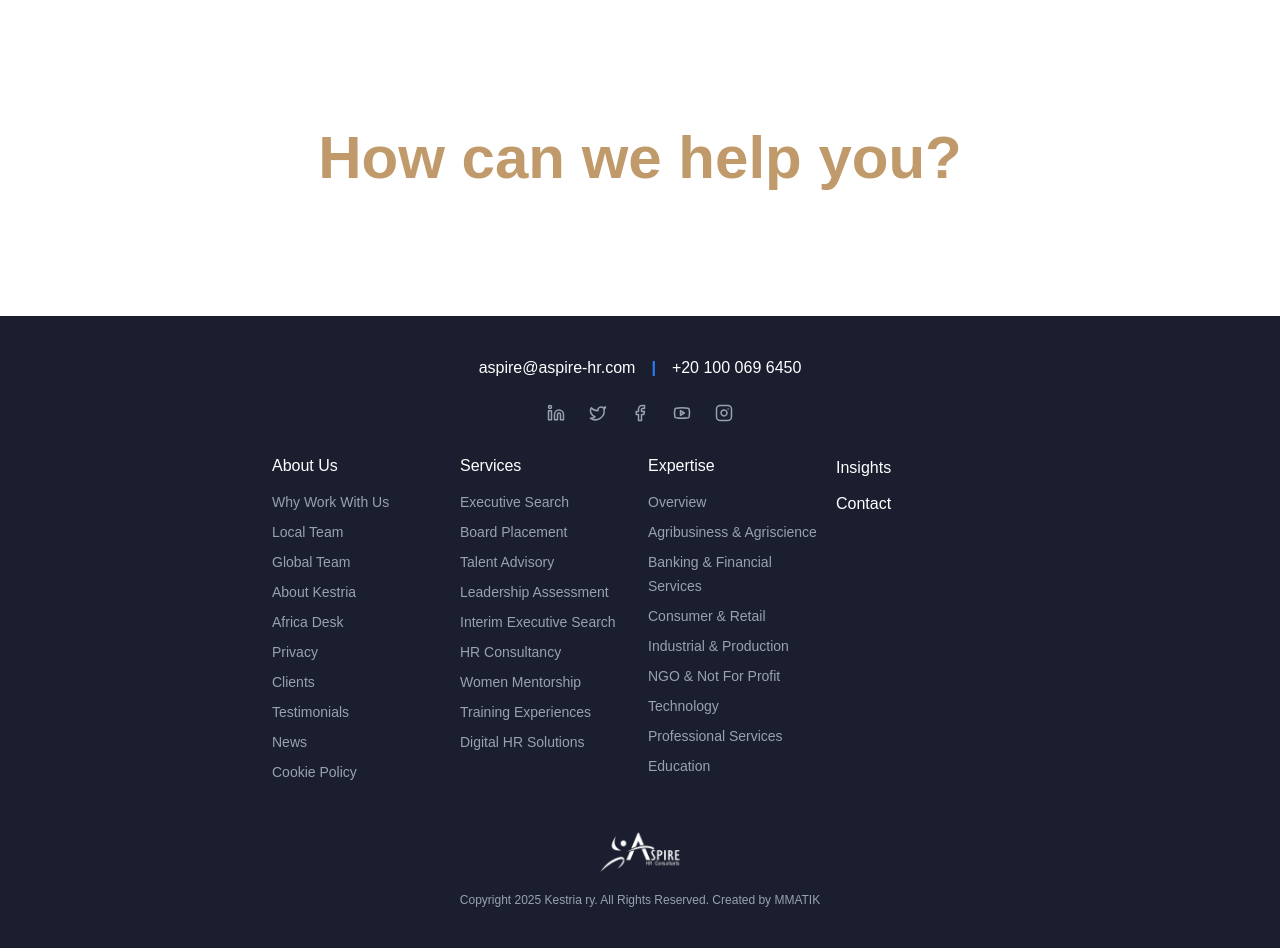
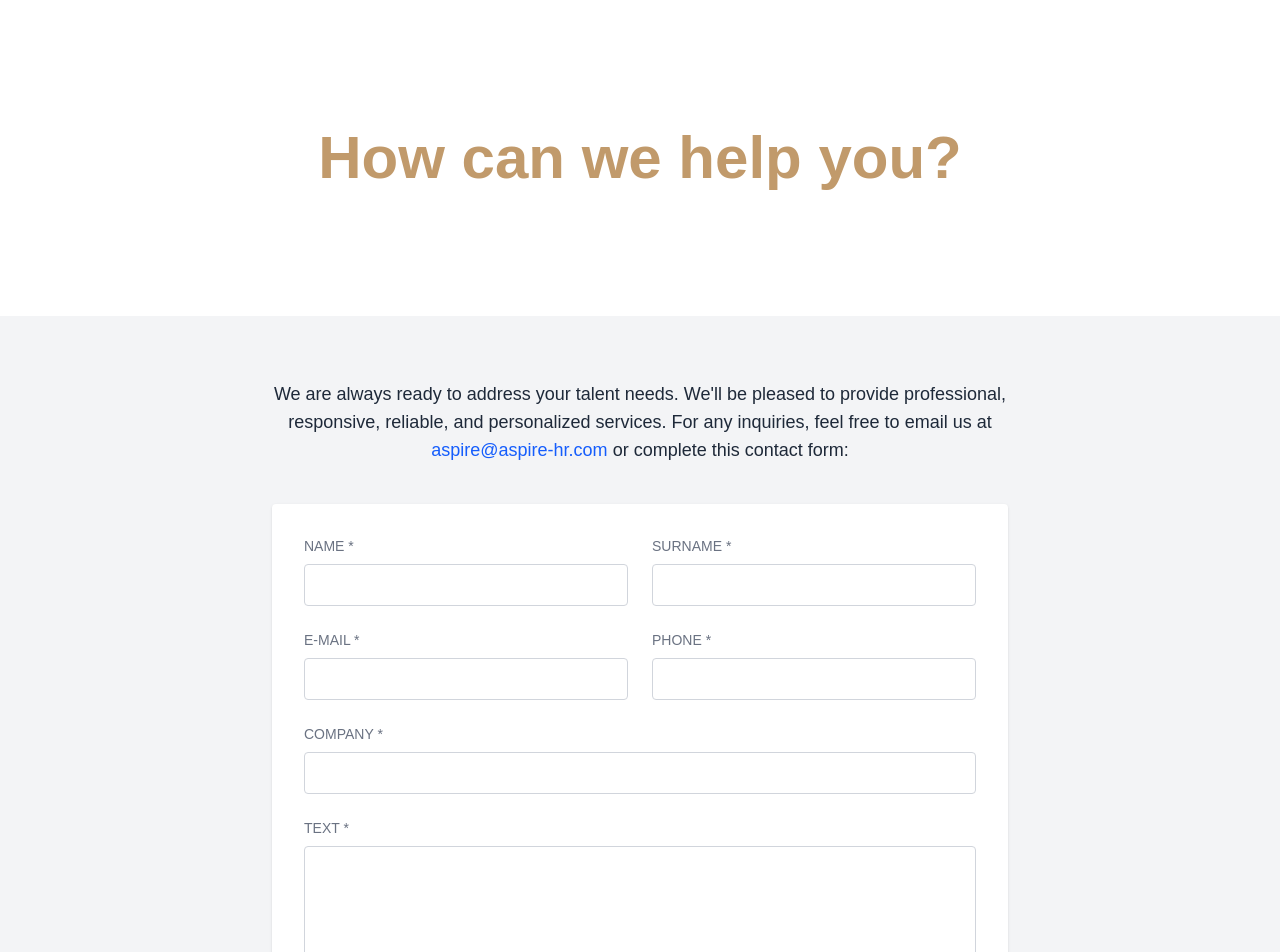
Before and after one commit to MunimUsmani/aspire-web, a Next.js app: page /contact in a window 1280 px wide. Shown: the top 952 px of the page. Built offline with nearby package versions, Linux system fonts and the light colour scheme; a web font is replaced by a local one.

Commit message:
contact form done

```diff
--- /dev/null
+++ b/src/app/components/ContactForm.tsx
@@ -0,0 +1,153 @@
+"use client";
+
+import { useState } from "react";
+import { ArrowRight } from 'lucide-react';
+
+const ContactForm = () => {
+  const [formData, setFormData] = useState({
+    name: "",
+    surname: "",
+    email: "",
+    phone: "",
+    company: "",
+    text: "",
+  });
+
+  const handleChange = (e: React.ChangeEvent<HTMLInputElement | HTMLTextAreaElement>) => {
+    const { name, value } = e.target;
+    setFormData((prev) => ({
+      ...prev,
+      [name]: value,
+    }));
+  };
+
+  const handleSubmit = (e: React.FormEvent) => {
+    e.preventDefault();
+    // Handle form submission logic here
+    console.log(formData);
+  };
+
+  return (
+    <section className="bg-gray-100 py-16">
+      <div className="container mx-auto px-4 max-w-3xl">
+        <div className="text-center mb-10">
+          <p className="text-gray-800 text-lg">
+            We are always ready to address your talent needs. We'll be pleased to
+            provide professional, responsive, reliable, and personalized services. For
+            any inquiries, feel free to email us at{" "}
+            <a href="mailto:aspire@aspire-hr.com" className="text-blue-600 hover:underline">
+              aspire@aspire-hr.com
+            </a>{" "}
+            or complete this contact form:
+          </p>
+        </div>
+
+        <form onSubmit={handleSubmit} className="bg-white p-8 rounded-sm shadow-sm">
+          <div className="grid grid-cols-1 md:grid-cols-2 gap-6 mb-6">
+            <div>
+              <label htmlFor="name" className="block text-gray-500 text-sm font-medium mb-2">
+                NAME <span className="text-gray-500">*</span>
+              </label>
+              <input
+                type="text"
+                id="name"
+                name="name"
+                value={formData.name}
+                onChange={handleChange}
+                required
+                className="w-full px-3 py-2 border border-gray-300 rounded-sm focus:outline-none focus:ring-1 focus:ring-blue-500"
+              />
+            </div>
+            <div>
+              <label htmlFor="surname" className="block text-gray-500 text-sm font-medium mb-2">
+                SURNAME <span className="text-gray-500">*</span>
+              </label>
+              <input
+                type="text"
+                id="surname"
+                name="surname"
+                value={formData.surname}
+                onChange={handleChange}
+                required
+                className="w-full px-3 py-2 border border-gray-300 rounded-sm focus:outline-none focus:ring-1 focus:ring-blue-500"
+              />
+            </div>
+          </div>
+
+          <div className="grid grid-cols-1 md:grid-cols-2 gap-6 mb-6">
+            <div>
+              <label htmlFor="email" className="block text-gray-500 text-sm font-medium mb-2">
+                E-MAIL <span className="text-gray-500">*</span>
+              </label>
+              <input
+                type="email"
+                id="email"
+                name="email"
+                value={formData.email}
+                onChange={handleChange}
+                required
+                className="w-full px-3 py-2 border border-gray-300 rounded-sm focus:outline-none focus:ring-1 focus:ring-blue-500"
+              />
+            </div>
+            <div>
+              <label htmlFor="phone" className="block text-gray-500 text-sm font-medium mb-2">
+                PHONE <span className="text-gray-500">*</span>
+              </label>
+              <input
+                type="tel"
+                id="phone"
+                name="phone"
+                value={formData.phone}
+                onChange={handleChange}
+                required
+                className="w-full px-3 py-2 border border-gray-300 rounded-sm focus:outline-none focus:ring-1 focus:ring-blue-500"
+              />
+            </div>
+          </div>
+
+          <div className="mb-6">
+            <label htmlFor="company" className="block text-gray-500 text-sm font-medium mb-2">
+              COMPANY <span className="text-gray-500">*</span>
+            </label>
+            <input
+              type="text"
+              id="company"
+              name="company"
+              value={formData.company}
+              onChange={handleChange}
+              required
+              className="w-full px-3 py-2 border border-gray-300 rounded-sm focus:outline-none focus:ring-1 focus:ring-blue-500"
+            />
+          </div>
+
+          <div className="mb-8">
+            <label htmlFor="text" className="block text-gray-500 text-sm font-medium mb-2">
+              TEXT <span className="text-gray-500">*</span>
+            </label>
+            <textarea
+              id="text"
+              name="text"
+              value={formData.text}
+              onChange={handleChange}
+              required
+              rows={6}
+              className="w-full px-3 py-2 border border-gray-300 rounded-sm focus:outline-none focus:ring-1 focus:ring-blue-500"
+            ></textarea>
+          </div>
+
+          <div className="flex justify-end">
+            <button
+              type="submit"
+              className="inline-flex items-center px-6 py-2.5 border border-blue-600 text-blue-600 rounded hover:bg-blue-50 transition-colors"
+            >
+              Send
+              <ArrowRight className="ml-2 h-4 w-4" />
+            </button>
+          </div>
+        </form>
+      </div>
+    </section>
+  );
+};
+
+export default ContactForm;
--- a/src/app/contact/page.tsx
+++ b/src/app/contact/page.tsx
@@ -1,3 +1,4 @@
+import ContactForm from "../components/ContactForm";
 import Footer from "../components/footer";
 import HelpSection from "../components/helpsection";
 import Navbar from "../components/navbar";
@@ -9,6 +10,7 @@ const Home: React.FC = () => {
       <div>
         <Navbar />
         <HelpSection />
+        <ContactForm />
         <Footer />
       </div>
     </>
```
